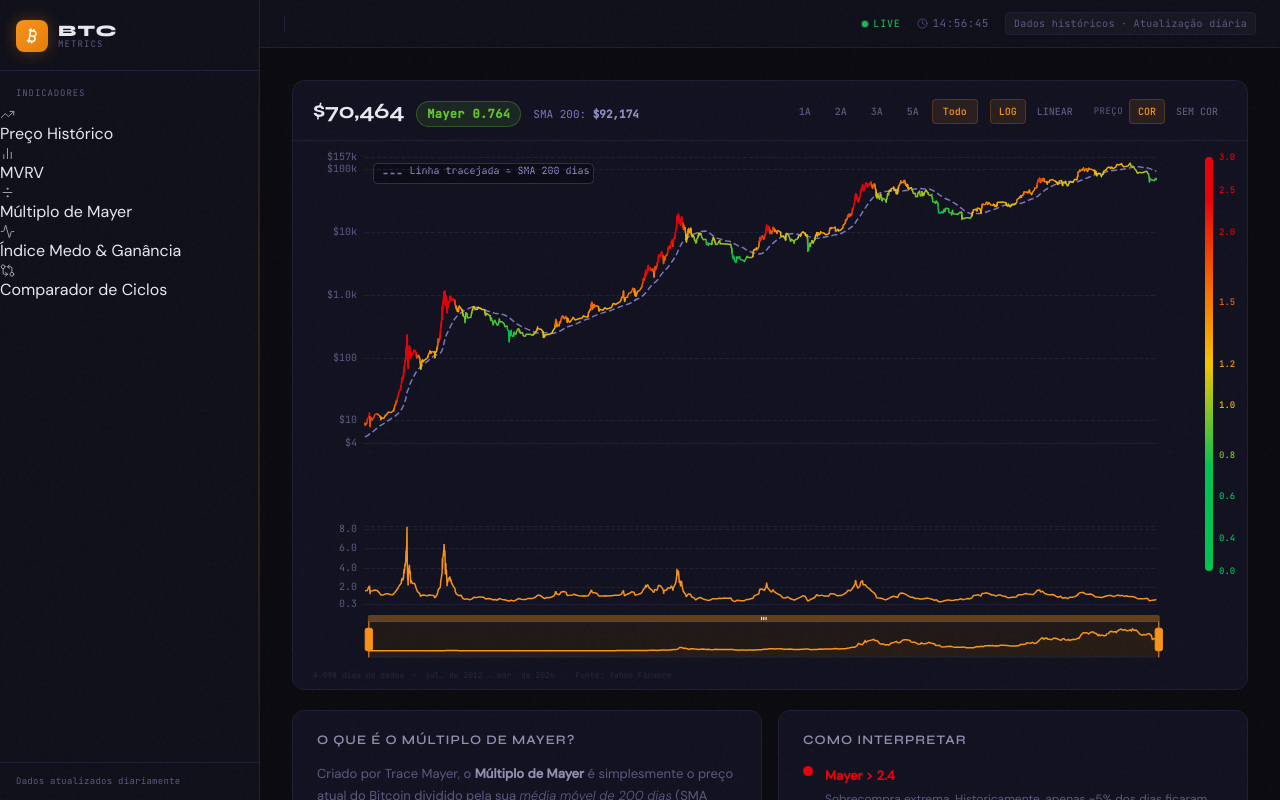
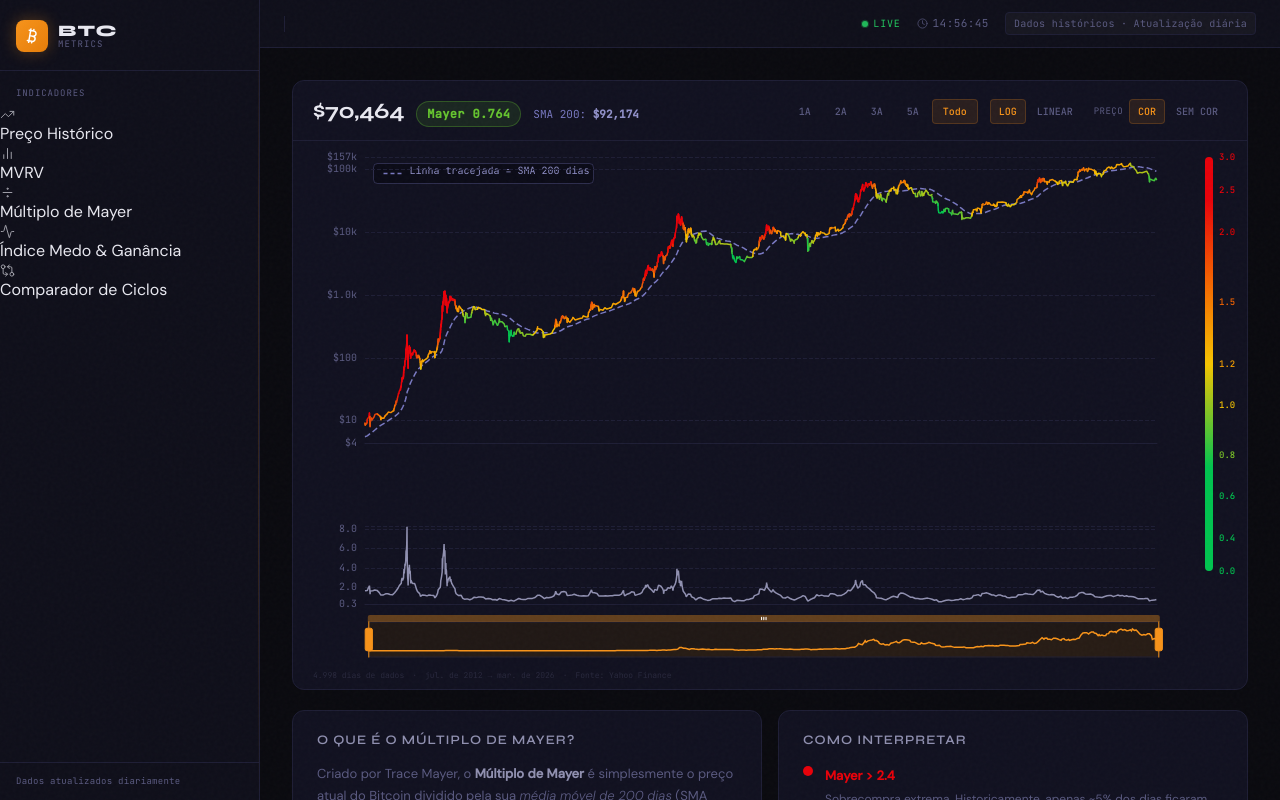
Before and after one commit to Chicoeth/btc-dashboard, a Next.js app in the folder btc-dashboard/frontend/: page /indicadores/multiplo-mayer in a window 1280 px wide. Shown: the top 800 px of the page. Built offline with nearby package versions, Linux system fonts and the light colour scheme.

Commit message:
chore: update MayerChart.jsx

```diff
--- a/btc-dashboard/frontend/src/components/charts/MayerChart.jsx
+++ b/btc-dashboard/frontend/src/components/charts/MayerChart.jsx
@@ -227,13 +227,13 @@ export default function MayerChart({ priceData, loading, error }) {
       z: 1,
     };
 
-    // Linha laranja simples do Mayer (sem cor por segmento)
+    // Linha cinza do Mayer (padrão igual ao MVRV)
     const mayerLine = {
       type: 'line', name: '__mayer_line__',
       xAxisIndex: 1, yAxisIndex: 1,
       data: data.map(d => [d.date, d.mayer]),
       symbol: 'none', smooth: false,
-      lineStyle: { color: '#f7931a', width: 1.5 },
+      lineStyle: { color: '#9090b0', width: 1.5 },
       emphasis: { disabled: true }, silent: true, z: 5,
     };
 
```
